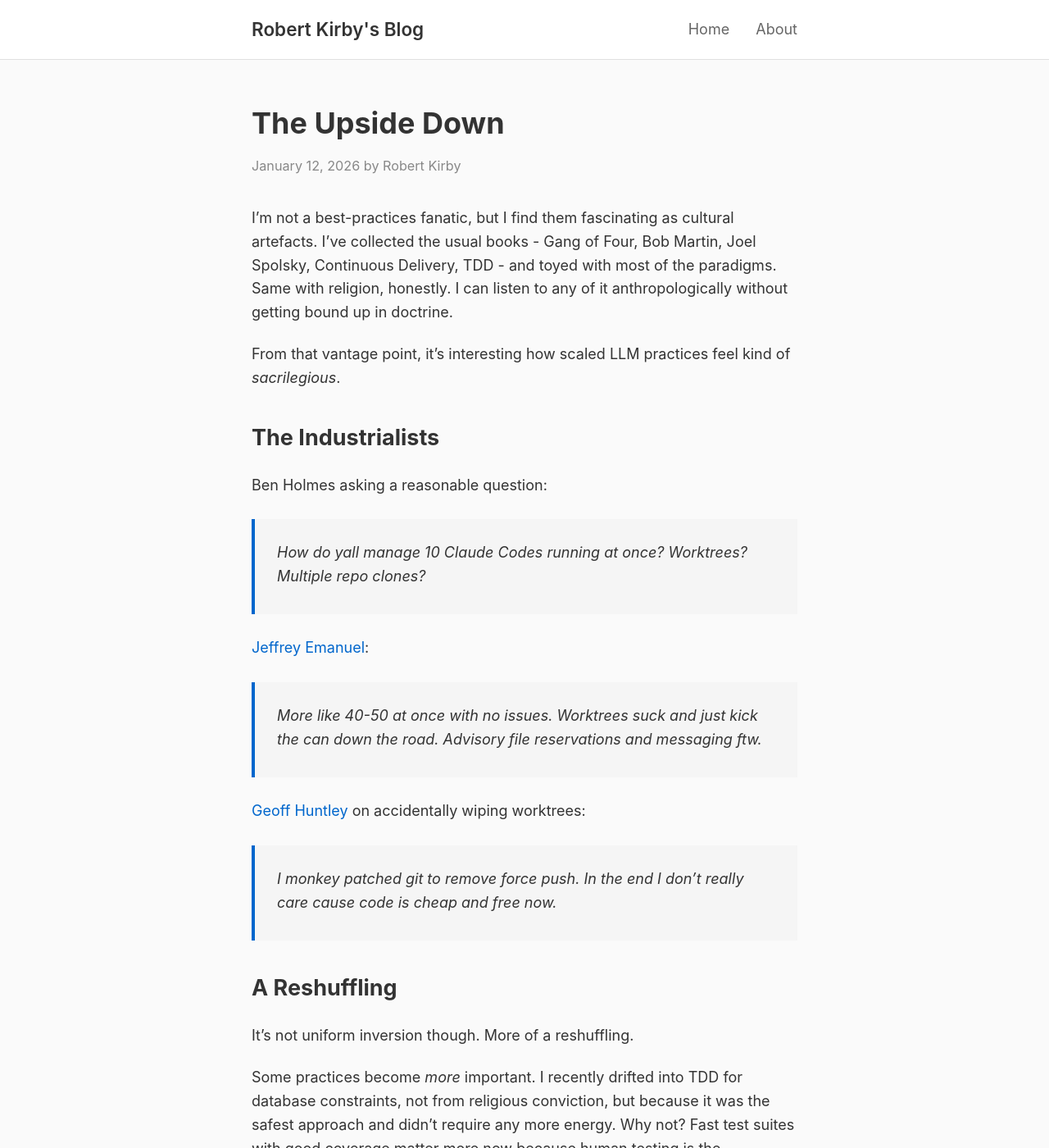
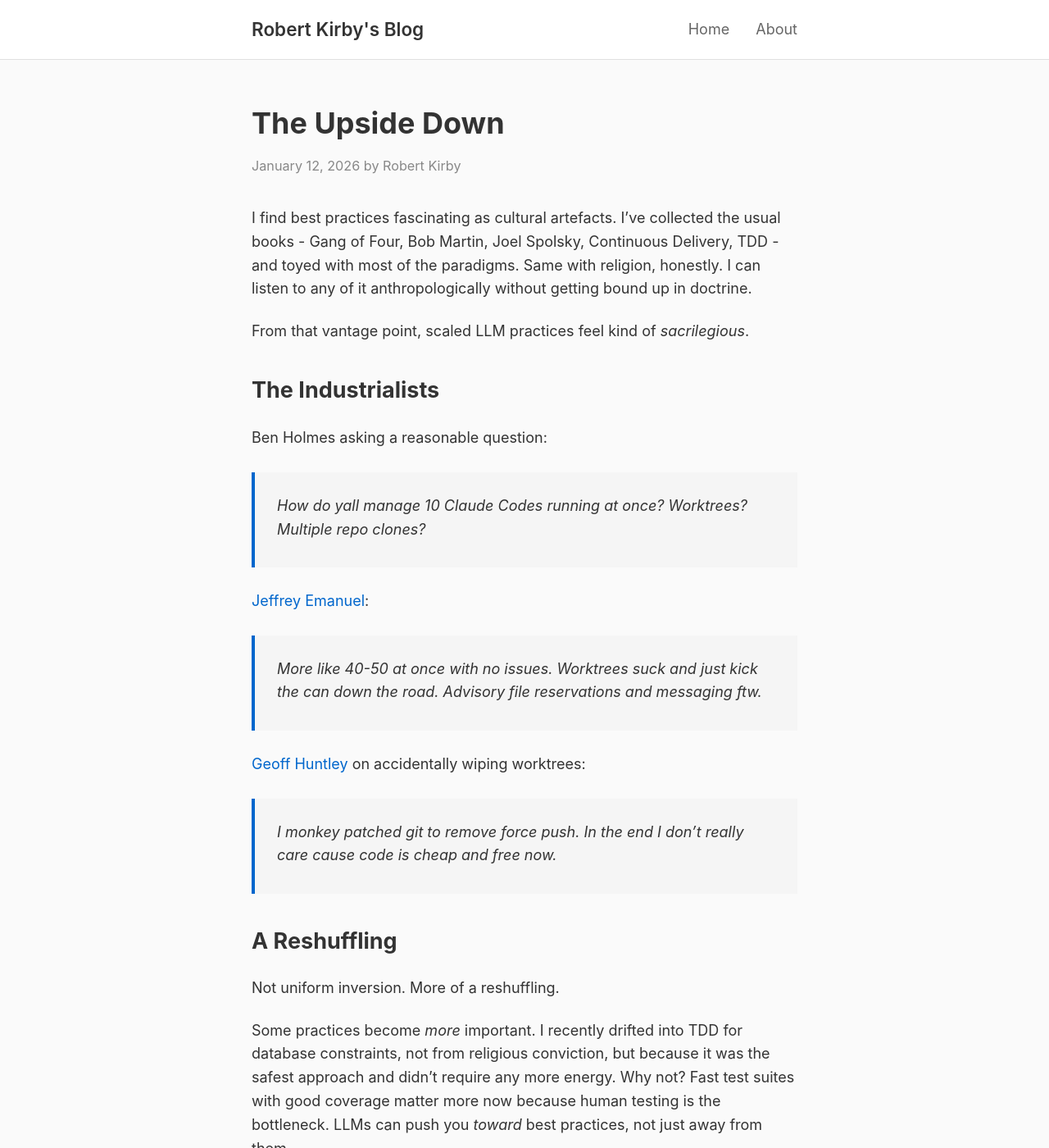
Before and after one commit to rob137/rob137.github.io, a Jekyll site: the page built from _posts/2026-01-12-the-upside-down.md, in a window 1280 px wide and 1400 px high. Shown: the whole window at 82% size. Built offline with Jekyll 4.4.1, drawn with Linux system fonts in a browser that asks for light colours; some of the changed text lies outside the part shown.

Commit message:
Reduce it's not / I'm not constructions
Co-Authored-By: Claude Opus 4.5 <noreply@anthropic.com>

```diff
--- a/_posts/2026-01-12-the-upside-down.md
+++ b/_posts/2026-01-12-the-upside-down.md
@@ -6,9 +6,9 @@ tags: [ai, llm, coding, culture, economics]
 excerpt: "When you scale LLMs to 50 concurrent agents, best practices start to feel sacrilegious."
 ---
 
-I'm not a best-practices fanatic, but I find them fascinating as cultural artefacts. I've collected the usual books - Gang of Four, Bob Martin, Joel Spolsky, Continuous Delivery, TDD - and toyed with most of the paradigms. Same with religion, honestly. I can listen to any of it anthropologically without getting bound up in doctrine.
+I find best practices fascinating as cultural artefacts. I've collected the usual books - Gang of Four, Bob Martin, Joel Spolsky, Continuous Delivery, TDD - and toyed with most of the paradigms. Same with religion, honestly. I can listen to any of it anthropologically without getting bound up in doctrine.
 
-From that vantage point, it's interesting how scaled LLM practices feel kind of *sacrilegious*.
+From that vantage point, scaled LLM practices feel kind of *sacrilegious*.
 
 ## The Industrialists
 
@@ -26,7 +26,7 @@ Ben Holmes asking a reasonable question:
 
 ## A Reshuffling
 
-It's not uniform inversion though. More of a reshuffling.
+Not uniform inversion. More of a reshuffling.
 
 Some practices become *more* important. I recently drifted into TDD for database constraints, not from religious conviction, but because it was the safest approach and didn't require any more energy. Why not? Fast test suites with good coverage matter more now because human testing is the bottleneck. LLMs can push you *toward* best practices, not just away from them.
 
```
Also changed, not shown: other parts of _posts/2026-01-12-the-upside-down.md (+1 -1 lines).
